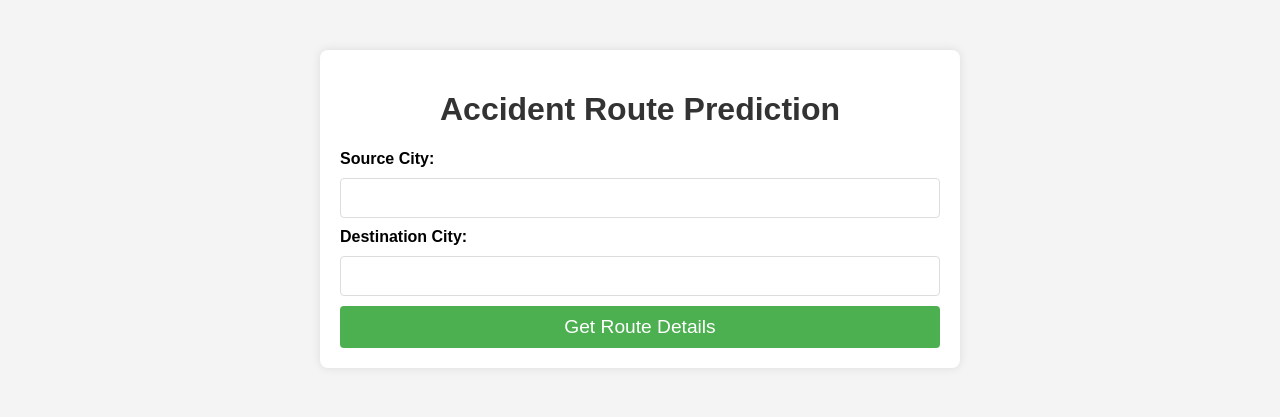
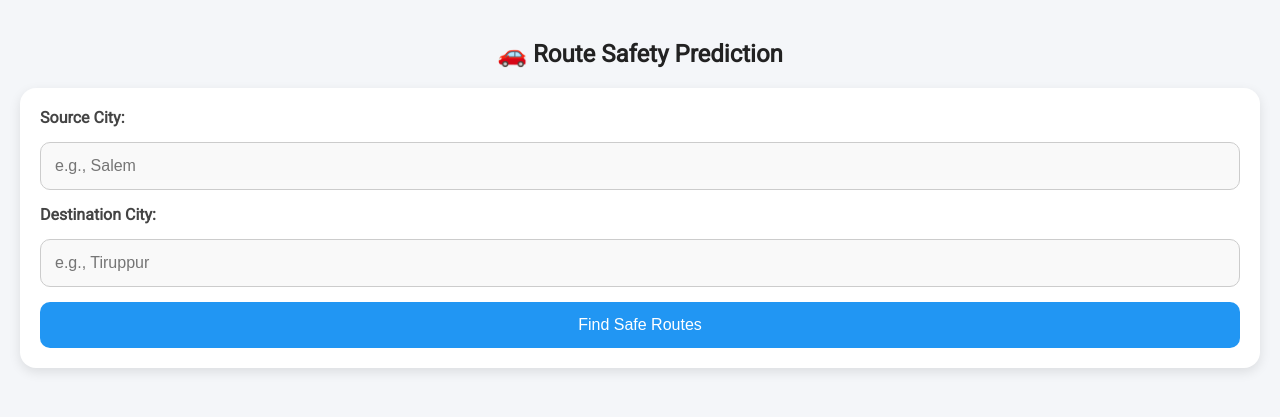
Before and after one commit to Aruleeswarangithub/accident_route_prediction, a Flask app: page / in a window 1280 px wide. Shown: the top 417 px of the page. Run offline with Flask 3, Linux system fonts and the light colour scheme.

```diff
--- a/a.py
+++ /dev/null
@@ -1,3 +0,0 @@
-import pandas as pd
-df=pd.read_csv('tamilnadu_route_dataset.csv')
-print(df.columns.tolist())
--- a/app.py
+++ b/app.py
@@ -1,49 +1,53 @@
 from flask import Flask, request, render_template
 import pandas as pd
-import os
 
-# Initialize Flask app
 app = Flask(__name__)
 
-# Load dataset
+# Load the dataset
 df = pd.read_csv('routes.csv')
 
-# Home page route to show the form
+# Function to calculate safety percentage
+def calculate_safety(route):
+    score = 100
+
+    # Deduct points based on blackspot count, night-time travel, and poor streetlight
+    score -= route['blackspot_count'] * 5
+    score -= route['night_time'] * 10
+    score -= route['poor_streetlight'] * 10
+
+    # Minimum 40% safety guaranteed
+    return max(score, 40)
+
+# Route for form input
 @app.route('/')
-def index():
+def home():
     return render_template('index.html')
 
-# Prediction route to handle the form submission and search for route details
+# Route for prediction
 @app.route('/predict', methods=['POST'])
 def predict():
-    # Extract data from the form
-    source = request.form['source']
-    destination = request.form['destination']
+    source = request.form['source'].strip()
+    destination = request.form['destination'].strip()
 
-    # Search for the route in the dataset
-    route = df[(df['source'] == source) & (df['destination'] == destination)]
+    # Filter matching routes
+    matching_routes = df[
+        (df['source'].str.lower() == source.lower()) &
+        (df['destination'].str.lower() == destination.lower())
+    ]
 
-    if not route.empty:
-        # If route found, display details
-        route_details = route.iloc[0]
-        return render_template(
-            'index.html',
-            source=source,
-            destination=destination,
-            safety_level=route_details['safety_level'],
-            distance_km=route_details['distance_km'],
-            blackspot_count=route_details['blackspot_count'],
-            night_time=route_details['night_time'],
-            poor_streetlight=route_details['poor_streetlight'],
-            via=route_details['via'],
-            accident_prone_area=route_details['accident_prone_area']
-        )
-    else:
-        # If no route found
-        return render_template('index.html', source=source, destination=destination,
-                               error="No route found for the given source and destination.")
+    if matching_routes.empty:
+        return render_template('index.html', error="No routes found between the selected locations.")
 
-# Run app using proper host and port for Render
+    # Add safety score
+    matching_routes = matching_routes.copy()
+    matching_routes['safety_percentage'] = matching_routes.apply(calculate_safety, axis=1)
+
+    # Sort by safety
+    sorted_routes = matching_routes.sort_values(by='safety_percentage', ascending=False)
+
+    # Send to UI
+    routes = sorted_routes.to_dict(orient='records')
+    return render_template('index.html', routes=routes, source=source, destination=destination)
+
 if __name__ == '__main__':
-    port = int(os.environ.get("PORT", 5000))
-    app.run(debug=True, host='0.0.0.0', port=port)
+    app.run(debug=True)
--- a/static/style.css
+++ b/static/style.css
@@ -1,64 +1,107 @@
+* {
+    box-sizing: border-box;
+}
+
 body {
-    font-family: Arial, sans-serif;
-    background-color: #f4f4f4;
+    font-family: 'Roboto', sans-serif;
+    background-color: #f4f6f9;
     margin: 0;
     padding: 0;
 }
 
 .container {
-    max-width: 600px;
-    margin: 50px auto;
+    max-width: 100%;
     padding: 20px;
-    background-color: #fff;
-    border-radius: 8px;
-    box-shadow: 0 0 10px rgba(0, 0, 0, 0.1);
 }
 
-h1 {
+h2, h3 {
     text-align: center;
-    color: #333;
+    color: #222;
 }
 
 form {
     display: flex;
     flex-direction: column;
-    gap: 10px;
+    gap: 15px;
+    background: white;
+    padding: 20px;
+    border-radius: 16px;
+    box-shadow: 0 4px 12px rgba(0, 0, 0, 0.1);
 }
 
 label {
     font-weight: bold;
+    color: #444;
 }
 
-input {
-    padding: 10px;
-    font-size: 1rem;
-    border: 1px solid #ddd;
-    border-radius: 4px;
+input[type="text"] {
+    padding: 14px;
+    border: 1px solid #ccc;
+    border-radius: 10px;
+    font-size: 16px;
+    background-color: #f9f9f9;
 }
 
-button {
-    padding: 10px;
-    font-size: 1.2rem;
-    background-color: #4CAF50;
-    color: #fff;
+input[type="submit"] {
+    padding: 14px;
+    font-size: 16px;
+    background-color: #2196F3;
+    color: white;
     border: none;
-    border-radius: 4px;
+    border-radius: 10px;
     cursor: pointer;
+    transition: 0.3s ease;
 }
 
-button:hover {
-    background-color: #45a049;
-}
-
-.result, .error {
-    margin-top: 20px;
-    text-align: center;
-    padding: 10px;
-    background-color: #e0ffe0;
-    border-radius: 4px;
+input[type="submit"]:hover {
+    background-color: #1976D2;
 }
 
 .error {
-    background-color: #ffcccc;
     color: red;
+    text-align: center;
+    margin-top: 10px;
 }
+
+.route-card {
+    margin-top: 20px;
+    background-color: white;
+    border-radius: 16px;
+    padding: 20px;
+    box-shadow: 0 2px 8px rgba(0, 0, 0, 0.1);
+    animation: fadeIn 0.3s ease-in-out;
+}
+
+.route-card h4 {
+    margin: 0;
+    color: #2196F3;
+}
+
+.route-info p {
+    margin: 8px 0;
+    color: #333;
+}
+
+.highlight {
+    color: #388E3C;
+    font-weight: bold;
+}
+
+@keyframes fadeIn {
+    from { opacity: 0; transform: translateY(10px); }
+    to { opacity: 1; transform: translateY(0); }
+}
+
+@media screen and (max-width: 600px) {
+    .container {
+        padding: 10px;
+    }
+
+    form {
+        padding: 15px;
+    }
+
+    input[type="text"], input[type="submit"] {
+        font-size: 14px;
+    }
+}
--- a/templates/index.html
+++ b/templates/index.html
@@ -3,41 +3,46 @@
     <head>
         <meta charset="UTF-8">
         <meta name="viewport" content="width=device-width, initial-scale=1.0">
-    <title>Accident Route Prediction</title>
+        <title>Safe Route Predictor</title>
         <link rel="stylesheet" href="{{ url_for('static', filename='style.css') }}">
+        <link href="https://fonts.googleapis.com/css2?family=Roboto&display=swap" rel="stylesheet">
     </head>
 <body>
+
 <div class="container">
-        <h1>Accident Route Prediction</h1>
+    <h2>🚗 Route Safety Prediction</h2>
 
-        <form action="/predict" method="POST">
+    <form method="POST" action="/predict">
         <label for="source">Source City:</label>
-            <input type="text" name="source" id="source" value="{{ request.form.source or '' }}" required>
+        <input type="text" name="source" id="source" required placeholder="e.g., Salem">
 
         <label for="destination">Destination City:</label>
-            <input type="text" name="destination" id="destination" value="{{ request.form.destination or '' }}" required>
+        <input type="text" name="destination" id="destination" required placeholder="e.g., Tiruppur">
 
-            <button type="submit">Get Route Details</button>
+        <input type="submit" value="Find Safe Routes">
     </form>
 
-        {% if safety_level %}
-            <div class="result">
-                <h2>Route Details</h2>
-                <p><strong>Safety Level:</strong> {{ safety_level }}</p>
-                <p><strong>Distance:</strong> {{ distance_km }} km</p>
-                <p><strong>Blackspot Count:</strong> {{ blackspot_count }}</p>
-                <p><strong>Night Time:</strong> {{ night_time }}</p>
-                <p><strong>Poor Streetlight:</strong> {{ poor_streetlight }}</p>
-                <p><strong>Via:</strong> {{ via }}</p>
-                <p><strong>Accident Prone Area:</strong> {{ accident_prone_area }}</p>
-            </div>
+    {% if error %}
+        <p class="error">{{ error }}</p>
     {% endif %}
 
-        {% if error %}
-            <div class="error">
-                <p>{{ error }}</p>
+    {% if routes %}
+        <h3>Showing {{ routes|length }} route(s) from <span class="highlight">{{ source }}</span> to <span class="highlight">{{ destination }}</span></h3>
+        {% for route in routes %}
+            <div class="route-card">
+                <h4>{{ route.route_name }} ({{ route.safety_percentage }}% Safe)</h4>
+                <div class="route-info">
+                    <p><strong>Route:</strong> {{ route.via }}</p>
+                    <p><strong>Distance:</strong> {{ route.distance_km }} km</p>
+                    <p><strong>Blackspots:</strong> {{ route.blackspot_count }}</p>
+                    <p><strong>Night Time:</strong> {{ route.night_time }}</p>
+                    <p><strong>Poor Streetlights:</strong> {{ route.poor_streetlight }}</p>
+                    <p><strong>Accident Areas:</strong> {{ route.accident_prone_areas }}</p>
                 </div>
+            </div>
+        {% endfor %}
     {% endif %}
 </div>
+
 </body>
 </html>
```
Also changed, not shown: model.py (deleted, +0 -33 lines), routes.csv, 2 other files. Lines whose indentation alone changed are shown as unchanged.
